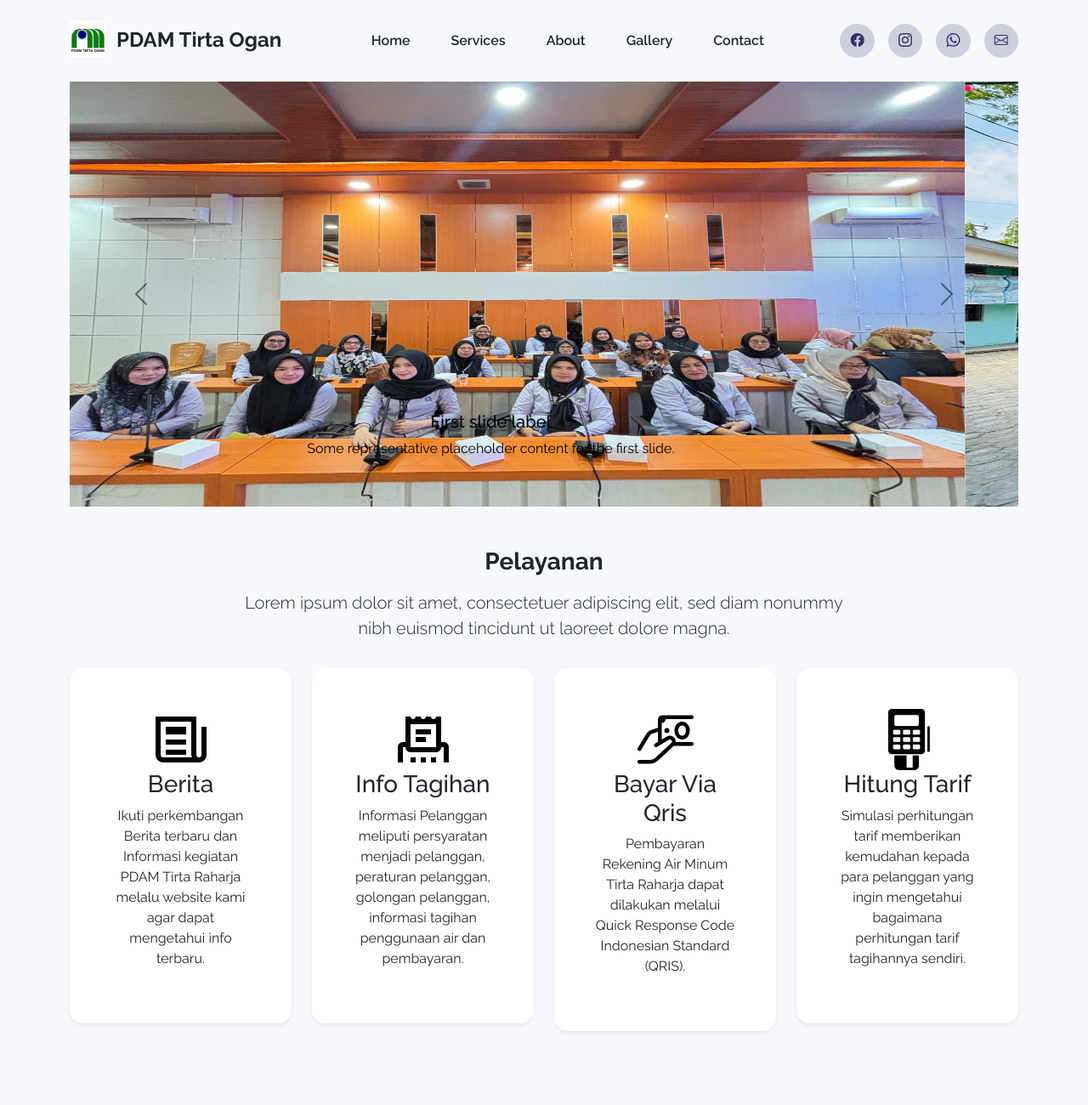
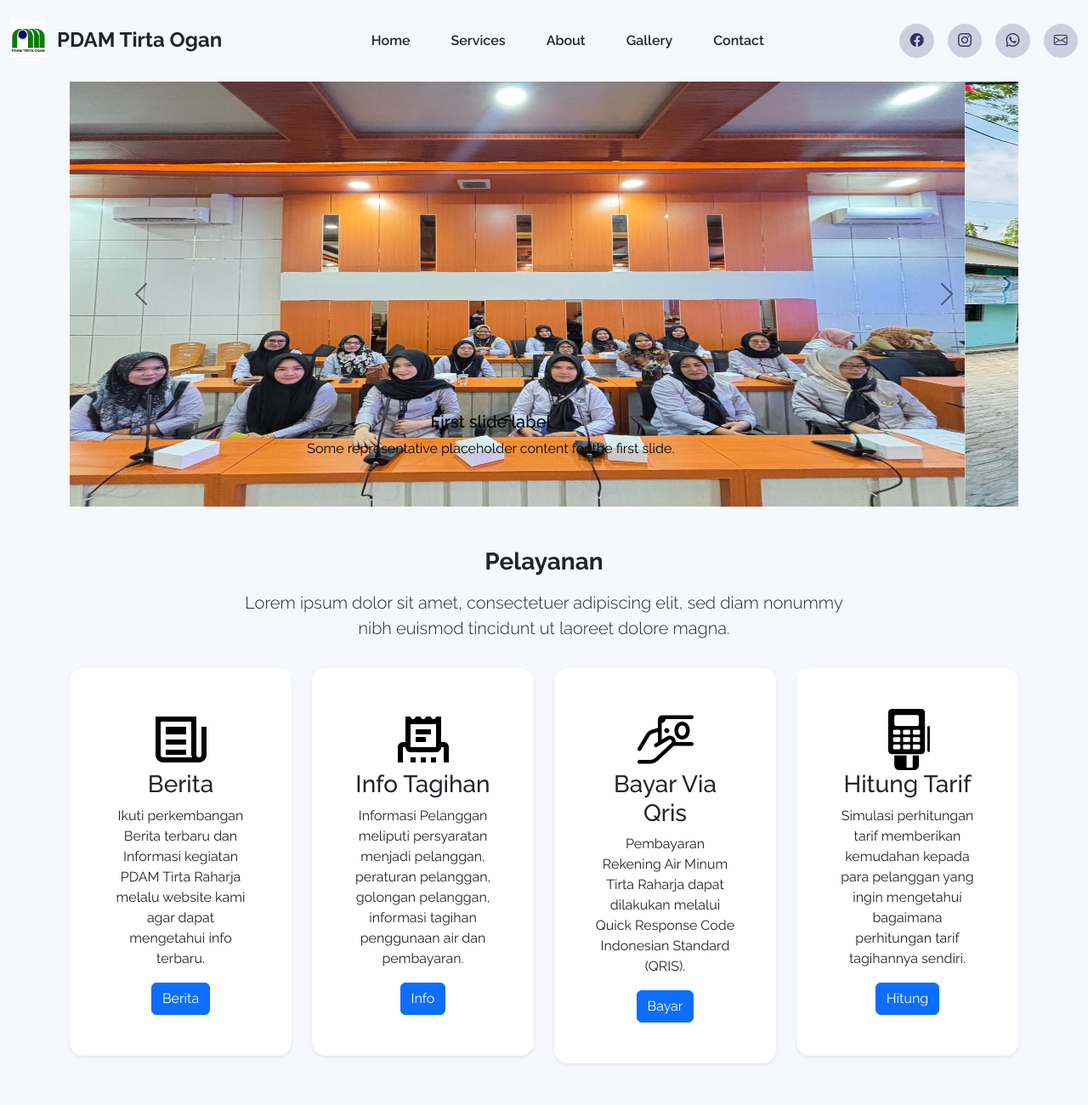
Before and after one commit to Natcomy/PDAM-Tirta-Ogan, a plain HTML site: page index.html in a window 1280 px wide. Shown: the top 1300 px of the page at 85% size. Drawn offline with nearby package versions, Linux system fonts and the light colour scheme; files whose address does not match are found by name.

Commit message:
Initial Commit

```diff
--- a/index.html
+++ b/index.html
@@ -4,7 +4,7 @@
 <head>
     <!-- Required meta tags -->
     <meta charset="utf-8">
-    <meta name="viewport" content="width=device-width, initial-scale=1, shrink-to-fit=no">
+    <meta name="viewport" content="width=device-width, initial-scale=1.0, shrink-to-fit=no">
     <meta name="description" content="Website Company Profile PDAM Tirta Ogan">
     <meta name="author" content="PDAM Tirta Ogan">
 
@@ -29,8 +29,8 @@
 
 <body id="home" class="d-flex flex-column h-100">
     <!-- Navbar -->
-    <nav class="navbar navbar-expand-lg navbar-light py-4 bg-nav">
-        <div class="container">
+    <nav class="navbar sticky-top navbar-expand-lg navbar-light py-4 bg-nav">
+        <div class="container-fluid">
             <!-- Brand -->
             <a class="navbar-brand" href="">
                 <img src="assets/img/faviconTirtaOgan.ico" alt="PDAM Tirta Ogan" width="42" height="42" class="d-inline-block mt--2 me-2">
@@ -131,6 +131,7 @@
                             <img src="assets/img/news.png" alt="PDAM Tirta Ogan">
                             <h3>Berita</h3>
                             <p>Ikuti perkembangan Berita terbaru dan Informasi kegiatan PDAM Tirta Raharja melalu website kami agar dapat mengetahui info terbaru.</p>
+			    <button type="button" class="btn btn-primary">Berita</button>
                         </div>
                     </div>
                 </div>
@@ -140,6 +141,7 @@
                             <img src="assets/img/receipt.png" alt="PDAM Tirta Ogan">
                             <h3>Info Tagihan</h3>
                             <p>Informasi Pelanggan meliputi persyaratan menjadi pelanggan, peraturan pelanggan, golongan pelanggan, informasi tagihan penggunaan air dan pembayaran.</p>
+			    <button type="button" class="btn btn-primary">Info</button>
                         </div>
                     </div>
                 </div>
@@ -149,6 +151,7 @@
                             <img src="assets/img/pay.png" alt="PDAM Tirta Ogan">
                             <h3>Bayar Via Qris</h3>
                             <p>Pembayaran Rekening Air Minum Tirta Raharja dapat dilakukan melalui Quick Response Code Indonesian Standard (QRIS).</p>
+			    <button type="button" class="btn btn-primary">Bayar</button>
                         </div>
                     </div>
                 </div>
@@ -158,6 +161,7 @@
                             <img src="assets/img/cashier.png" alt="PDAM Tirta Ogan">
                             <h3>Hitung Tarif</h3>
                             <p>Simulasi perhitungan tarif memberikan kemudahan kepada para pelanggan yang ingin mengetahui bagaimana perhitungan tarif tagihannya sendiri.</p>
+ 			    <button type="button" class="btn btn-primary">Hitung</button>
                         </div>
                     </div>
                 </div>
```
